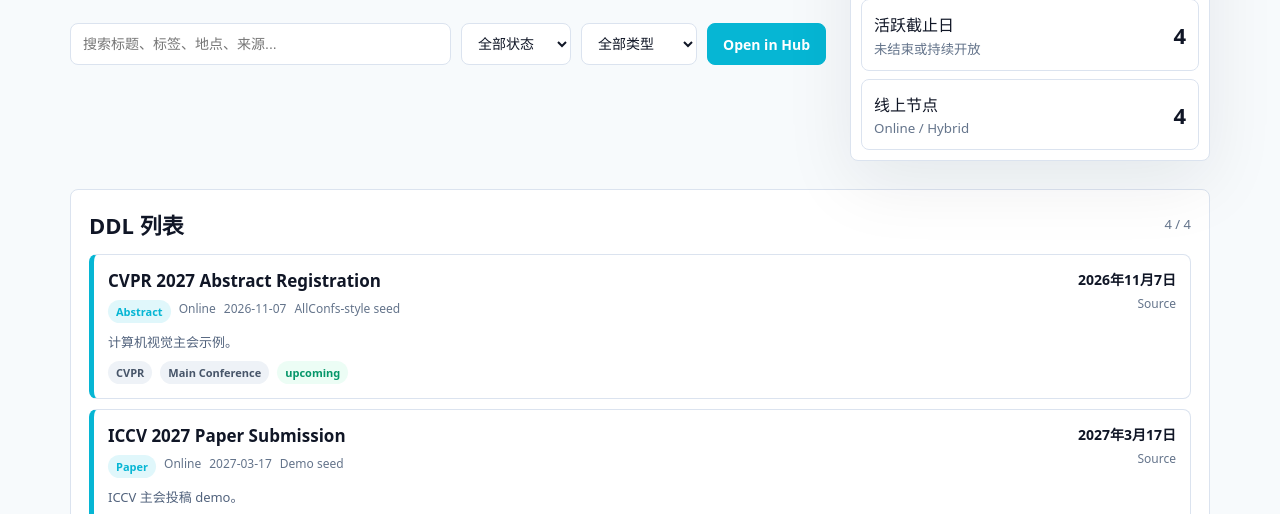
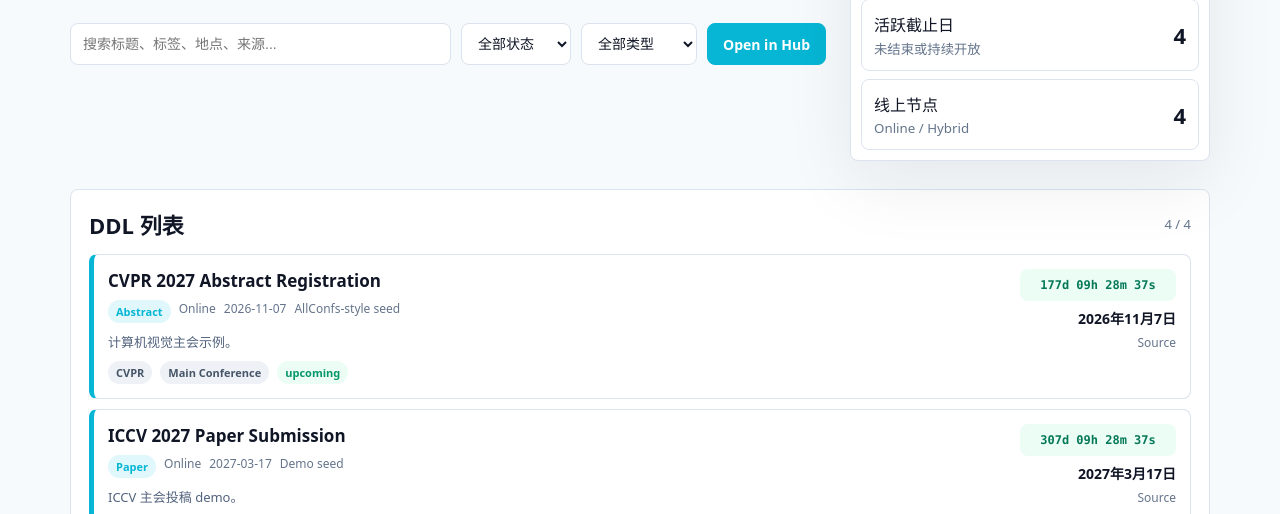
Before and after one commit to Just-Agent/cv-ddl, a plain HTML site: page index.html in a window 1280 px wide. Shown: the part 275-789 px from the top of the page. Drawn offline with Linux system fonts and the light colour scheme.

Commit message:
Add live countdowns and scheduled crawler refresh

```diff
--- a/index.html
+++ b/index.html
@@ -49,8 +49,12 @@
     .status.ended, .status.closed { background:#f1f5f9; color:var(--dead); }
     .status.ongoing, .status.open { background:#fff7ed; color:var(--warn); }
     .desc { margin:9px 0 0; color:#52637d; font-size:13px; line-height:1.65; }
-    .datebox { min-width:150px; text-align:right; color:var(--muted); font-size:12px; }
+    .datebox { min-width:190px; text-align:right; color:var(--muted); font-size:12px; }
     .datebox b { display:block; color:var(--ink); font-size:14px; margin-bottom:6px; }
+    .countdown { display:inline-flex; align-items:center; justify-content:center; min-width:156px; min-height:32px; border-radius:8px; padding:7px 10px; margin:0 0 7px; background:#ecfdf5; color:#047857; font-family:ui-monospace,SFMono-Regular,Menlo,Monaco,Consolas,monospace; font-size:12px; font-weight:900; white-space:nowrap; }
+    .countdown.warning { background:#fff7ed; color:#c2410c; }
+    .countdown.critical { background:#fff1f2; color:#be123c; }
+    .countdown.ended { background:#f1f5f9; color:#64748b; }
     .source-grid { display:grid; grid-template-columns:repeat(3,1fr); gap:12px; }
     .source { border:1px solid var(--line); border-radius:8px; padding:14px; background:var(--soft); }
     .source b { display:block; margin-bottom:6px; }
@@ -74,6 +78,29 @@
     const status = document.getElementById('status');
     const kind = document.getElementById('kind');
     const fmt = value => new Intl.DateTimeFormat('zh-CN', { month: 'short', day: 'numeric', year: 'numeric' }).format(new Date(value));
+    function getCountdown(deadline) {
+      const diff = new Date(deadline).getTime() - Date.now();
+      if (!Number.isFinite(diff) || diff <= 0) return { ended: true, days: 0, hours: 0, minutes: 0, seconds: 0 };
+      return {
+        ended: false,
+        days: Math.floor(diff / 86400000),
+        hours: Math.floor((diff / 3600000) % 24),
+        minutes: Math.floor((diff / 60000) % 60),
+        seconds: Math.floor((diff / 1000) % 60),
+      };
+    }
+    function countdownClass(deadline) {
+      const c = getCountdown(deadline);
+      if (c.ended) return 'ended';
+      if (c.days < 3) return 'critical';
+      if (c.days < 7) return 'warning';
+      return 'safe';
+    }
+    function formatCountdown(deadline) {
+      const c = getCountdown(deadline);
+      if (c.ended) return 'Ended';
+      return `${c.days}d ${String(c.hours).padStart(2, '0')}h ${String(c.minutes).padStart(2, '0')}m ${String(c.seconds).padStart(2, '0')}s`;
+    }
     async function load() { const response = await fetch('data/items.json', { cache: 'no-store' }); items = await response.json(); initKinds(); render(); }
     function initKinds() { const kinds = [...new Set(items.map(i => i.type))].filter(Boolean); for (const value of kinds) { const option = document.createElement('option'); option.value = value; option.textContent = value; kind.appendChild(option); } }
     function render() {
@@ -86,9 +113,9 @@
       document.getElementById('active').textContent = items.filter(i => !['ended','closed'].includes(i.status)).length;
       document.getElementById('online').textContent = items.filter(i => i.isOnline).length;
       document.getElementById('visible-count').textContent = `${filtered.length} / ${items.length}`;
-      list.innerHTML = filtered.map(item => `<article class="ddl"><div><h3>${item.title}</h3><div class="meta"><span class="stage">${item.stage || item.cfpType || 'DDL'}</span><span>${item.journal || item.location}</span><span>${item.dateRange}</span><span>${item.source || item.publisher || ''}</span></div><p class="desc">${item.description || item.scopeSummary || ''}</p><div class="meta">${(item.tags || []).map(t => `<span class="tag">${t}</span>`).join('')}<span class="status ${item.status}">${item.status}</span></div></div><div class="datebox"><b>${fmt(item.deadline)}</b><a href="${item.url}" target="_blank" rel="noopener noreferrer">Source</a></div></article>`).join('');
+      list.innerHTML = filtered.map(item => `<article class="ddl"><div><h3>${item.title}</h3><div class="meta"><span class="stage">${item.stage || item.cfpType || 'DDL'}</span><span>${item.journal || item.location}</span><span>${item.dateRange}</span><span>${item.source || item.publisher || ''}</span></div><p class="desc">${item.description || item.scopeSummary || ''}</p><div class="meta">${(item.tags || []).map(t => `<span class="tag">${t}</span>`).join('')}<span class="status ${item.status}">${item.status}</span></div></div><div class="datebox"><span class="countdown ${countdownClass(item.deadline)}">${formatCountdown(item.deadline)}</span><b>${fmt(item.deadline)}</b><a href="${item.url}" target="_blank" rel="noopener noreferrer">Source</a></div></article>`).join('');
     }
-    search.addEventListener('input', render); status.addEventListener('change', render); kind.addEventListener('change', render); load().catch(error => { list.innerHTML = `<article class="ddl"><div><h3>数据加载失败</h3><p class="desc">${error.message}</p></div></article>`; });
+    search.addEventListener('input', render); status.addEventListener('change', render); kind.addEventListener('change', render); const countdownTicker = window.setInterval(render, 1000); window.addEventListener('pagehide', () => window.clearInterval(countdownTicker)); load().catch(error => { list.innerHTML = `<article class="ddl"><div><h3>数据加载失败</h3><p class="desc">${error.message}</p></div></article>`; });
   </script>
 </body>
 </html>
```
Also changed, not shown: .github/workflows/crawl-data.yml.
